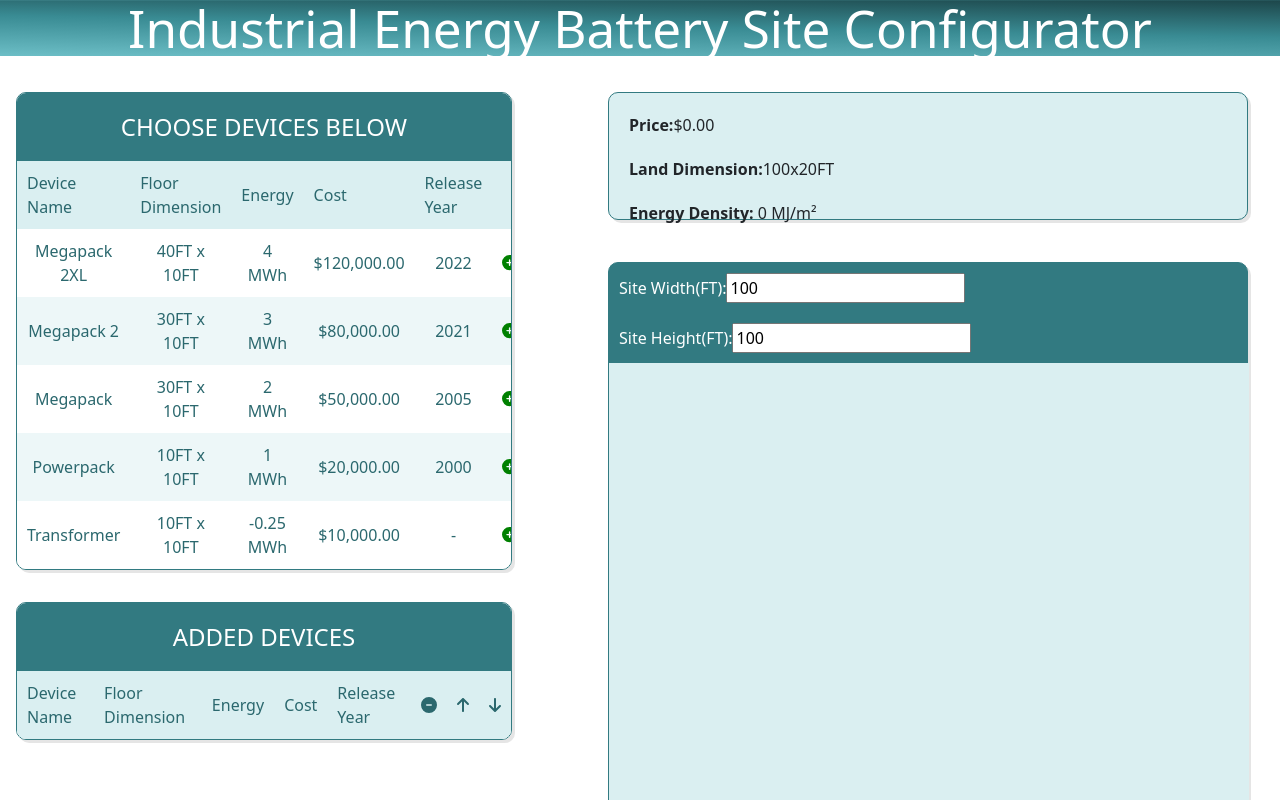
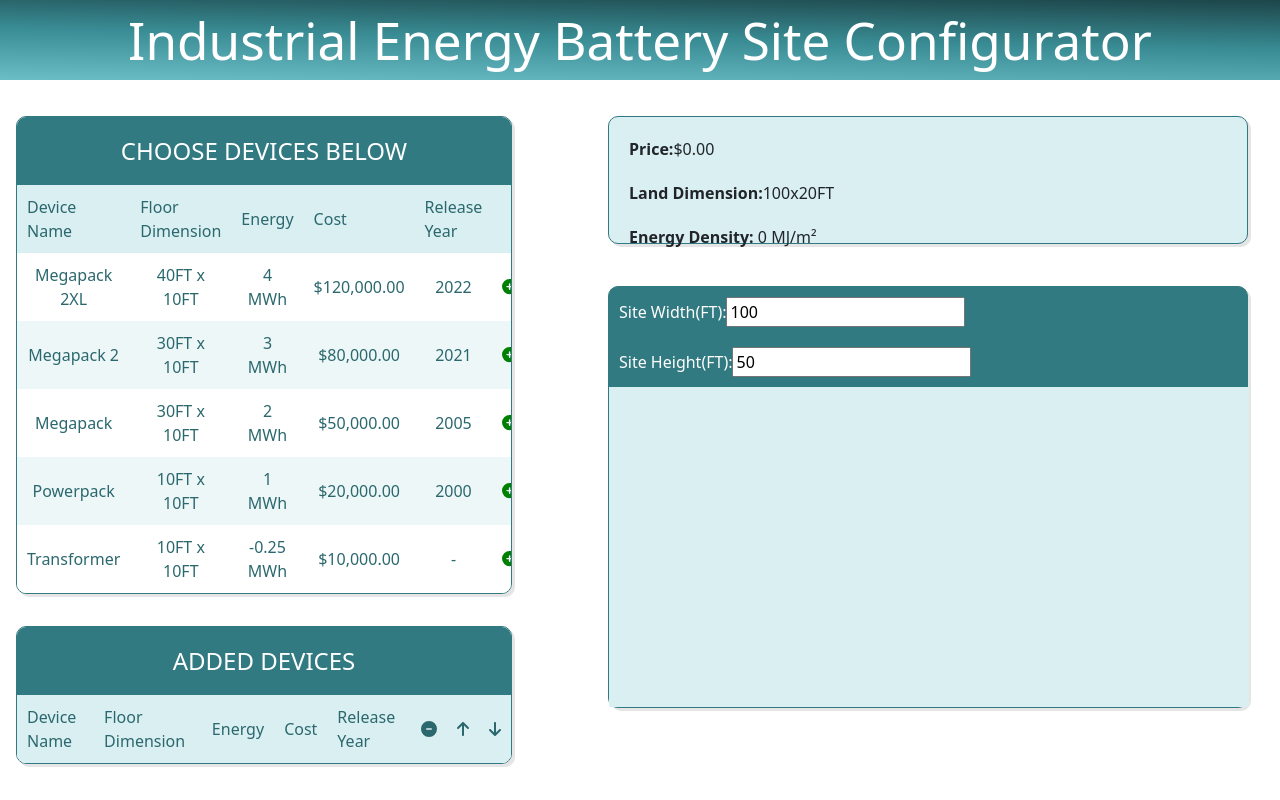
Before and after one commit to mingheli/energy-config, a React (Vite) app: page / in a window 1280 px wide. Shown: the top 800 px of the page. Built offline with nearby package versions, Linux system fonts and the light colour scheme.

Commit message:
fix typo

```diff
--- a/src/App.scss
+++ b/src/App.scss
@@ -5,7 +5,7 @@
 $padding: 10px;
 :root {
   --full-width: 100;
-  --full-height: 100;
+  --full-height: 50;
 }
 .wrapper {
   display: flex;
@@ -23,7 +23,7 @@
 .site-header {
   background: linear-gradient(181deg, darken($baseColor, 20%) 0%, $baseColor 48%, lighten($baseColor, 20%) 100%);
   background-position: center;
-  height: 100%;
+  height: 10vh;
   display: flex;
   justify-content: center;
   align-items: center;
--- a/src/App.tsx
+++ b/src/App.tsx
@@ -18,7 +18,7 @@
   const displaySectionRef = useRef<HTMLDivElement>(null);
   const [addedDevices, setAddedDevices] = useState<Device[]>([]);
   const [fullWidth, setFullWidth] = useState<number>(100);
-  const [fullHeight, setFullHeight] = useState<number>(100);
+  const [fullHeight, setFullHeight] = useState<number>(50);
   const [newWidth, setNewWidth] = useState<number | null>(null);
   const [newHeight, setNewHeight] = useState<number | null>(null);
   const [price, setPrice] = useState<number>(0);
@@ -195,14 +195,13 @@
 
 
   return (
+    <>      <header className="site-header">
+      <h1>Industrial Energy Battery Site Configurator</h1>
+    </header>
       <div className="wrapper">
         <ResetConfirmModal showModal={showResetModal} onConfirm={handleModalConfirm} onCancel={handleModalCancel} />
         <WarningInfoModal showModal={showFullModal} onClose={handleFullClose} text="You have no more space, please adjust before adding more devices" />
         <WarningInfoModal showModal={showTransformerModal} onClose={handleNeedTransformerClose} text="Every 4 batteries need a transformer." />
-      <header className="site-header">
-        <h1>Industrial Energy Battery Site Configurator</h1>
-      </header>
-
         <div className="panel">
           <div className="left-section">
             <ChooseDevices devices={data.devices} onPlus={handlePlus} />
@@ -252,6 +251,7 @@
           </div>
         </div>
       </div >
+    </>
   );
 };
 
```
Lines whose indentation alone changed are shown as unchanged.
